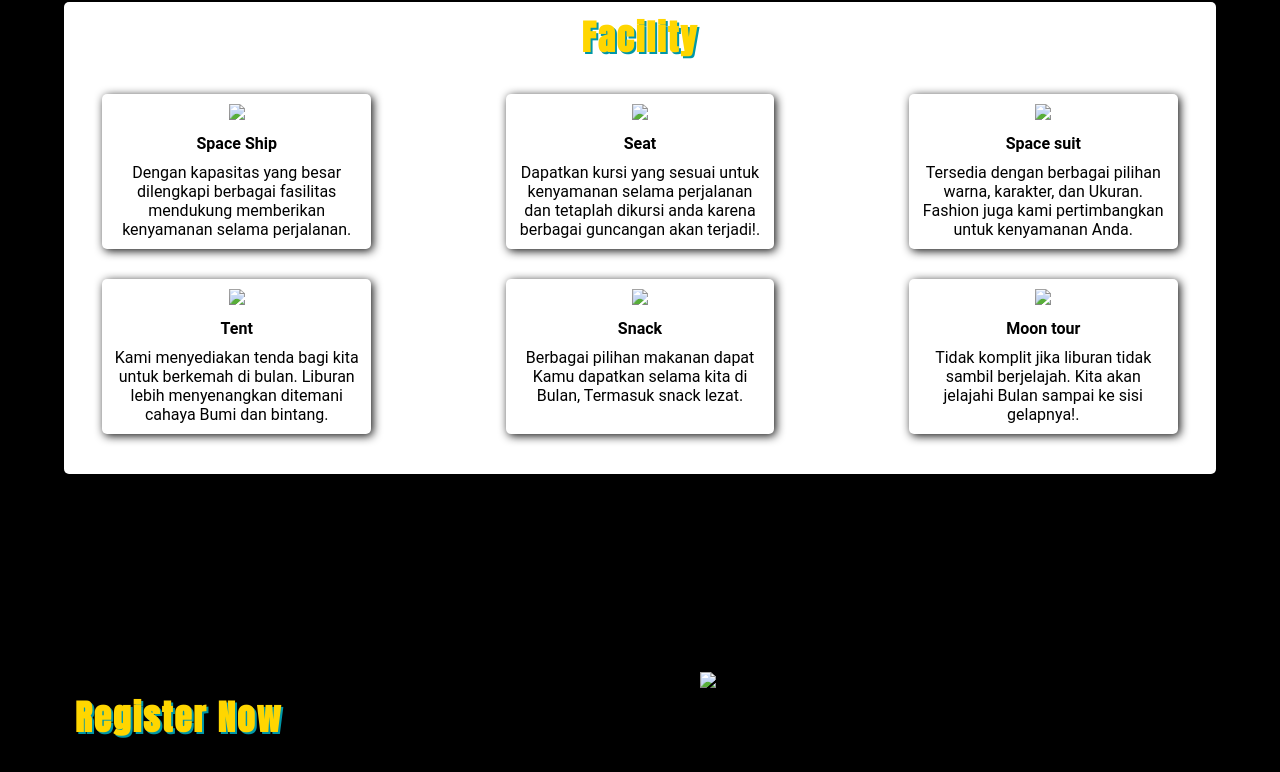
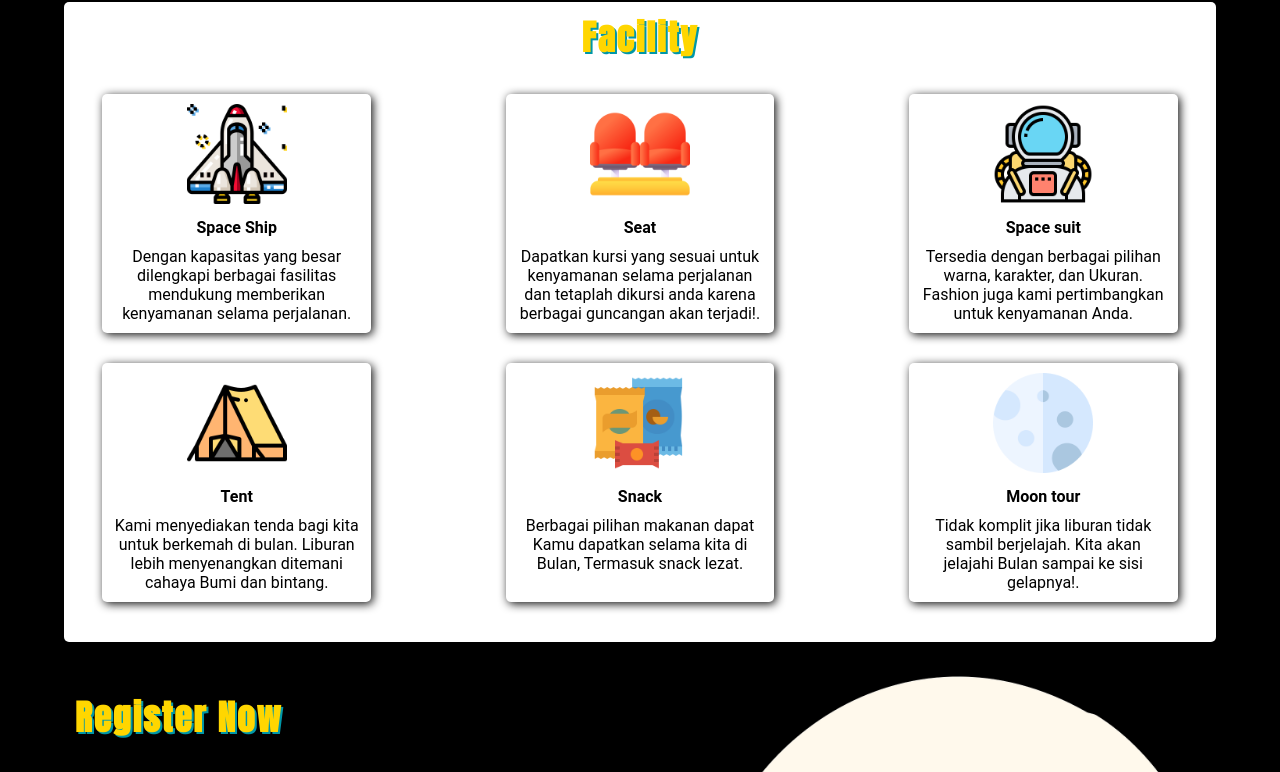
Before and after one commit to hifkiyuda/tugasbesar1, a plain HTML site: page index.html in a window 1280 px wide. Shown: the part 1448-2220 px from the top of the page. Drawn offline with Linux system fonts and the light colour scheme.

Commit message:
first commit

```diff
--- a/index.html
+++ b/index.html
@@ -48,7 +48,7 @@
     <section class="about" id="about">
         <div class="container">
             <div class="about-left">
-                <img src="../203040071/assets/img/spaceman.png">
+                <img src="assets/img/spaceman.png">
             </div>
             <div class="about-right">
                 <div class="about-text">
@@ -72,17 +72,17 @@
             <h1>Facility</h1>
             <div class="facility-row">
                 <div class="facility-col">
-                    <img src="../203040071/assets/img/rocket.png">
+                    <img src="assets/img/rocket.png">
                     <h4>Space Ship</h4>
                     <p>Dengan kapasitas yang besar dilengkapi berbagai fasilitas mendukung memberikan kenyamanan selama perjalanan.</p>
                 </div>
                 <div class="facility-col">
-                    <img src="../203040071/assets/img/seat.png">
+                    <img src="assets/img/seat.png">
                     <h4>Seat</h4>
                     <p>Dapatkan kursi yang sesuai untuk kenyamanan selama perjalanan dan tetaplah dikursi anda karena berbagai guncangan akan terjadi!.</p>
                 </div>
                 <div class="facility-col">
-                    <img src="../203040071/assets/img/spacesuit.png">
+                    <img src="assets/img/spacesuit.png">
                     <h4>Space suit</h4>
                     <p>Tersedia dengan berbagai pilihan warna, karakter, dan Ukuran. Fashion juga kami pertimbangkan untuk kenyamanan Anda.</p>
                 </div>
@@ -90,17 +90,17 @@
 
             <div class="facility-row">
                 <div class="facility-col">
-                    <img src="../203040071/assets/img/tent.png">
+                    <img src="assets/img/tent.png">
                     <h4>Tent</h4>
                     <p>Kami menyediakan tenda bagi kita untuk berkemah di bulan. Liburan lebih menyenangkan ditemani cahaya Bumi dan bintang.</p>
                 </div>
                 <div class="facility-col">
-                    <img src="../203040071/assets/img/snack.png">
+                    <img src="assets/img/snack.png">
                     <h4>Snack</h4>
                     <p>Berbagai pilihan makanan dapat Kamu dapatkan selama kita di Bulan, Termasuk snack lezat.</p>
                 </div>
                 <div class="facility-col">
-                    <img src="../203040071/assets/img/moon.png">
+                    <img src="assets/img/moon.png">
                     <h4>Moon tour</h4>
                     <p>Tidak komplit jika liburan tidak sambil berjelajah. Kita akan jelajahi Bulan sampai ke sisi gelapnya!.</p>
                 </div>
@@ -141,7 +141,7 @@
                 </div>
             </div>
             <div class="register-right">
-                <img src="../203040071/assets/img/bulan.png">
+                <img src="assets/img/bulan.png">
             </div>
         </div>
     </section>
```
